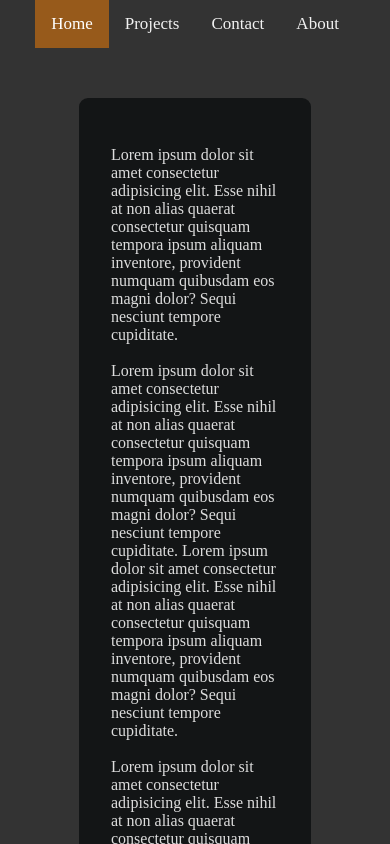
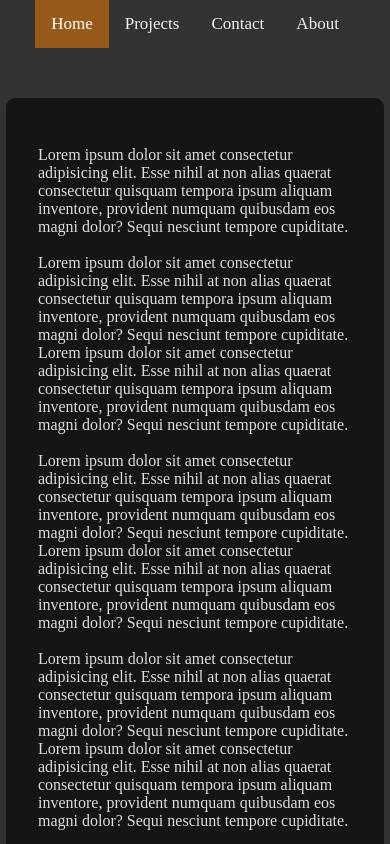
Before and after one commit to LuisAristi/LuisAristi.github.io, a plain HTML site: page index.html in a window 390 px wide. Shown: the top 844 px of the page. Drawn offline with Linux system fonts and the light colour scheme.

Commit message:
coregido para mobil

```diff
--- a/style.css
+++ b/style.css
@@ -51,10 +51,9 @@
     background-color: #131516;
     border-radius: 9px;
     padding: 32px;
-    margin: 79px;
+    margin: 6px;
     margin-bottom: 43px;
     margin-top: 5px;
-
   }
   .content-container{
     margin: 0 auto;
```
